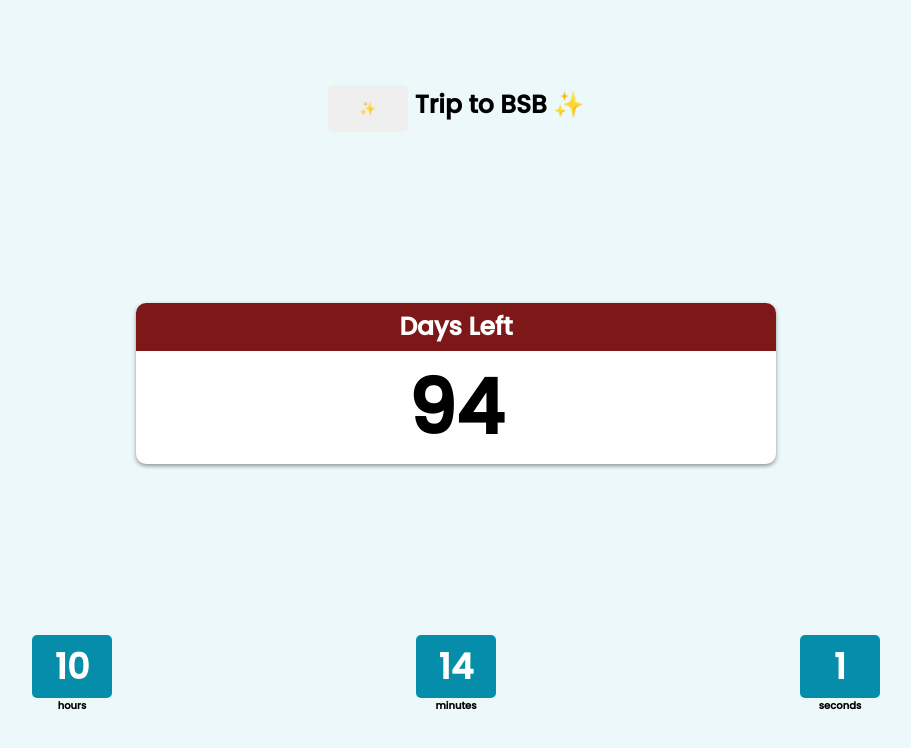
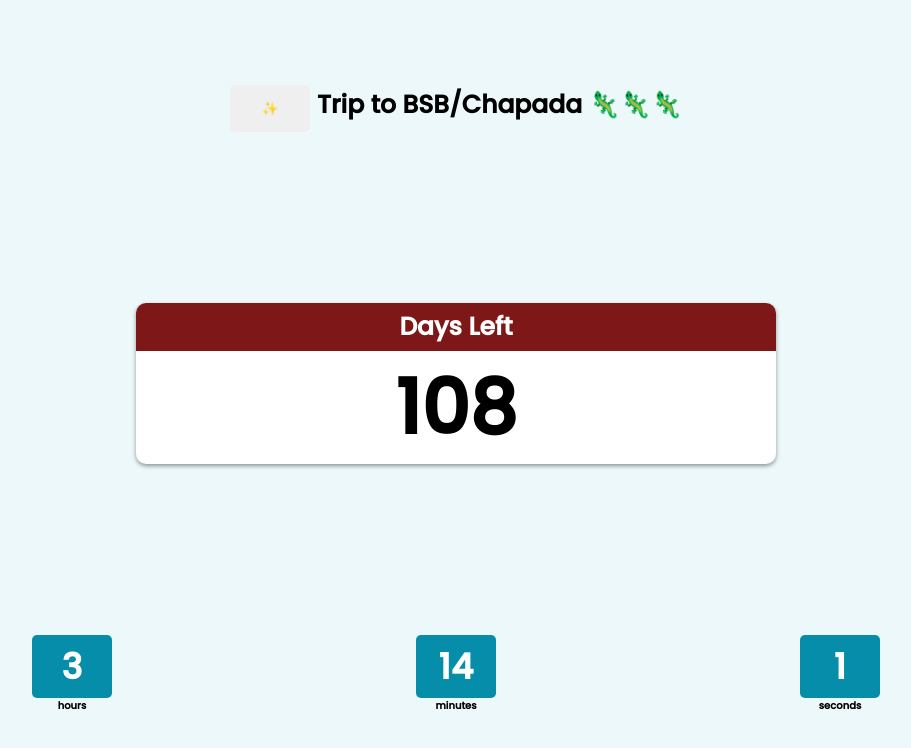
Before and after one commit to oArthur/countdown, a React (Create React App) app: page / in a window 1280 px wide. Shown: the top 748 px of the page, without its empty margins (184-1095 px from the left). Built offline with nearby package versions, Linux system fonts and the light colour scheme.

Commit message:
chapadaaa

```diff
--- a/src/App.js
+++ b/src/App.js
@@ -5,11 +5,11 @@ import './styles/components/app.sass'
 
 import useCountdown from './hooks/useCountdown';
 function App() {
-  const [day,hour,minute,second] = useCountdown("Oct 06, 2023 06:30:00");
+  const [day,hour,minute,second] = useCountdown("Oct 19, 2023 23:30:00");
   return (
     <>
       <div id='principal'>
-        <h2><Fireworks/> Trip to BSB &#10024;</h2>
+        <h2><Fireworks/> Trip to BSB/Chapada 🦎🦎🦎</h2>
         <ContainerDaysLeft dias={day} />
         <Counter title="hours" number={hour}/>
         <Counter title="minutes" number={minute}/>
```
